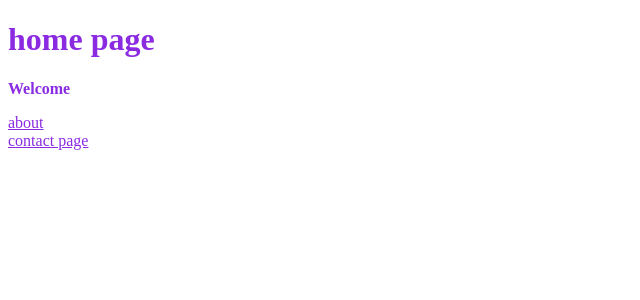
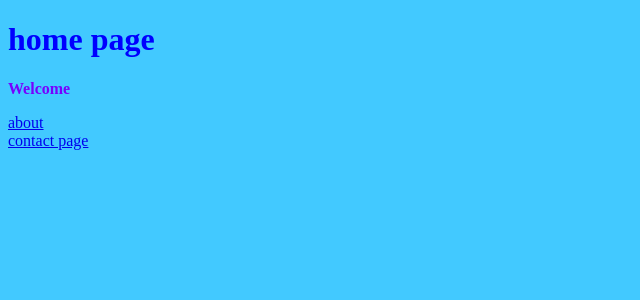
Before and after one commit to Amirnoor101/my-Repo-1.1.1, a Django app: page / in a window 1280 px wide. Shown: the top 300 px of the page, without its empty margins (0-640 px from the left). Run offline with Django 4.2, Linux system fonts and the light colour scheme.

Commit message:
making static

```diff
--- a/myRepo_1_1_1/settings.py
+++ b/myRepo_1_1_1/settings.py
@@ -111,6 +111,7 @@ USE_TZ = True
 # https://docs.djangoproject.com/en/4.2/howto/static-files/
 
 STATIC_URL = "static/"
+STATIC_ROOT = BASE_DIR / "static"
 
 # Default primary key field type
 # https://docs.djangoproject.com/en/4.2/ref/settings/#default-auto-field
--- a/templates/index.html
+++ b/templates/index.html
@@ -2,11 +2,7 @@
 <html>
     <head>
         <title>HOME</title>
-        <style>
-        h1 , p , a {
-            color : blueviolet ;
-        }
-        </style>
+        <link rel="stylesheet" href="static/style.css">
     </head>
     <body>
         <b><h1>home page</h1></b>
--- a/templates/style.css
+++ /dev/null
@@ -1,6 +0,0 @@
-h1 {
-    color : blue ;
-}
-p {
-    color : gold ;
-}
--- /dev/null
+++ b/website/static/style.css
@@ -0,0 +1,9 @@
+h1 {
+    color : blue ;
+}
+p {
+    color : rgb(119, 0, 255) ;
+}
+body {
+    background-color : rgb(66, 201, 255) ;
+}
```
